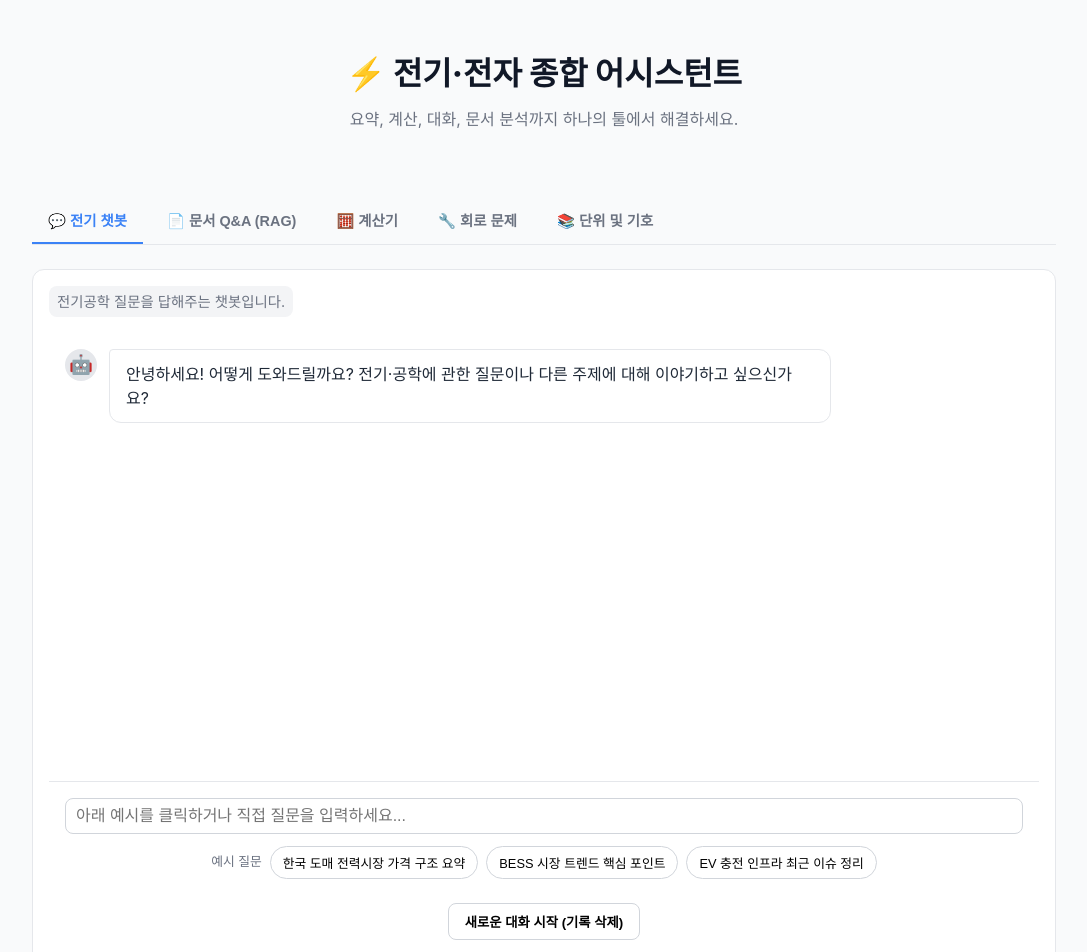
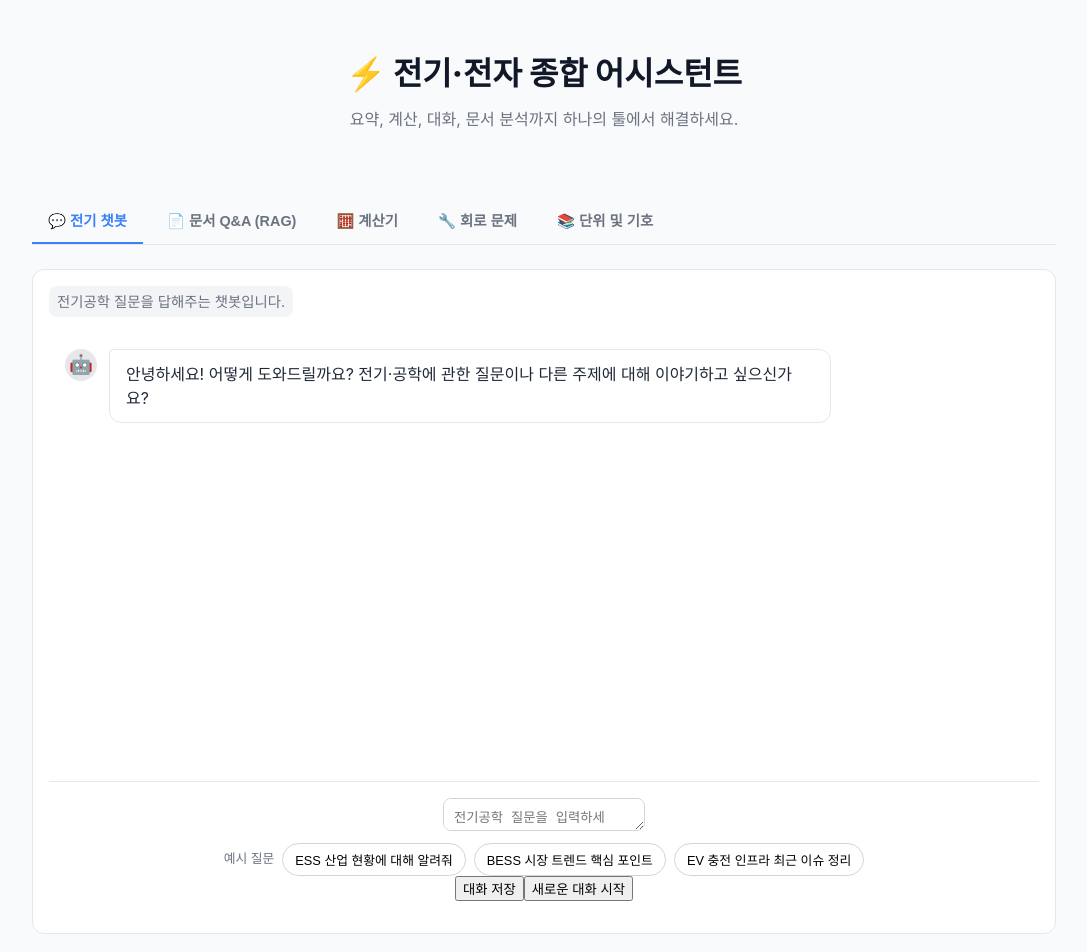
Before and after one commit to jungsday2/elec_chat, a React (Vite) app in the folder frontend/: page / in a window 1280 px wide. Shown: the top 952 px of the page, without its empty margins (96-1183 px from the left). Built offline with nearby package versions, Linux system fonts and the light colour scheme; no server answers.

Commit message:
Update Chat.tsx

```diff
--- a/frontend/src/components/Chat.tsx
+++ b/frontend/src/components/Chat.tsx
@@ -1,38 +1,59 @@
 import React, { useState, useEffect, useRef } from 'react'
 import { chat } from '../api'
-import './Chat.css'; // 새로운 CSS 파일 임포트
+import './Chat.css';
 
 type Msg = { role: 'user' | 'assistant', content: string }
 
 export default function Chat() {
-  const [messages, setMessages] = useState<Msg[]>([
-    { role: 'assistant', content: '안녕하세요! 어떻게 도와드릴까요? 전기·공학에 관한 질문이나 다른 주제에 대해 이야기하고 싶으신가요?' }
-  ]);
+  const [messages, setMessages] = useState<Msg[]>([]);
   const [input, setInput] = useState('')
   const [isLoading, setIsLoading] = useState(false);
   const chatWindowRef = useRef<HTMLDivElement>(null);
+  const textareaRef = useRef<HTMLTextAreaElement>(null);
 
+  // 컴포넌트가 처음 로드될 때 저장된 대화 기록을 불러옵니다.
+  useEffect(() => {
+    const savedChat = localStorage.getItem('chatHistory');
+    if (savedChat) {
+      setMessages(JSON.parse(savedChat));
+    } else {
+      // 저장된 내용이 없으면 초기 메시지를 설정합니다.
+      setMessages([
+        { role: 'assistant', content: '안녕하세요! 어떻게 도와드릴까요? 전기·공학에 관한 질문이나 다른 주제에 대해 이야기하고 싶으신가요?' }
+      ]);
+    }
+  }, []);
+
+  // 메시지 목록이 업데이트될 때마다 맨 아래로 스크롤합니다.
   useEffect(() => {
     if (chatWindowRef.current) {
       chatWindowRef.current.scrollTop = chatWindowRef.current.scrollHeight;
     }
   }, [messages]);
 
+  // 입력창 높이를 자동으로 조절합니다.
+  useEffect(() => {
+    if (textareaRef.current) {
+      textareaRef.current.style.height = 'auto';
+      textareaRef.current.style.height = `${textareaRef.current.scrollHeight}px`;
+    }
+  }, [input]);
+
   async function send() {
-    if (!input.trim()) return
-    const next: Msg[] = [...messages, { role: 'user' as const, content: input }]
-    setMessages(next)
-    setInput('')
+    if (!input.trim() || isLoading) return;
+    const next: Msg[] = [...messages, { role: 'user' as const, content: input }];
+    setMessages(next);
+    setInput('');
     setIsLoading(true);
 
-    const payload = next.map(m => ({ role: m.role, content: m.content }))
+    const payload = next.map(m => ({ role: m.role, content: m.content }));
     try {
-      const res = await chat(payload as any)
-      setMessages([...next, { role: 'assistant' as const, content: res.output }])
+      const res = await chat(payload as any);
+      setMessages([...next, { role: 'assistant' as const, content: res.output }]);
     } catch (e: any) {
-      setMessages([...next, { role: 'assistant' as const, content: '서버 오류가 발생했습니다. OPENAI_API_KEY가 설정되었는지 확인하세요.' }])
+      setMessages([...next, { role: 'assistant' as const, content: '서버 오류가 발생했습니다. OPENAI_API_KEY가 설정되었는지 확인하세요.' }]);
     } finally {
-        setIsLoading(false);
+      setIsLoading(false);
     }
   }
 
@@ -44,12 +65,20 @@ export default function Chat() {
     navigator.clipboard.writeText(text);
   };
 
+  // 대화 내용을 로컬 스토리지에 저장합니다.
+  const saveChat = () => {
+    localStorage.setItem('chatHistory', JSON.stringify(messages));
+    alert('대화 내용이 저장되었습니다.');
+  };
+
+  // 새 대화를 시작하고 저장된 기록도 삭제합니다.
   const startNewChat = () => {
+    localStorage.removeItem('chatHistory');
     setMessages([
-        { role: 'assistant', content: '안녕하세요! 어떻게 도와드릴까요? 전기·공학에 관한 질문이나 다른 주제에 대해 이야기하고 싶으신가요?' }
+      { role: 'assistant', content: '안녕하세요! 어떻게 도와드릴까요? 전기·공학에 관한 질문이나 다른 주제에 대해 이야기하고 싶으신가요?' }
     ]);
     setInput('');
-  }
+  };
 
   return (
     <div className="chat-container">
@@ -76,22 +105,31 @@ export default function Chat() {
         )}
       </div>
       <div className="chat-input-area">
-        <input
-          type="text"
+        <textarea
+          ref={textareaRef}
           value={input}
           onChange={(e) => setInput(e.target.value)}
-          onKeyPress={(e) => e.key === 'Enter' && send()}
-          placeholder="아래 예시를 클릭하거나 직접 질문을 입력하세요..."
+          onKeyPress={(e) => {
+            if (e.key === 'Enter' && !e.shiftKey) {
+              e.preventDefault();
+              send();
+            }
+          }}
+          placeholder="전기공학 질문을 입력하세요..."
           disabled={isLoading}
+          rows={1}
         />
         <div className="example-queries">
           <span>예시 질문</span>
-          <button onClick={() => handleExampleClick('한국 도매 전력시장 가격 구조 요약')}>한국 도매 전력시장 가격 구조 요약</button>
+          <button onClick={() => handleExampleClick('ESS 산업 현황에 대해 알려줘')}>ESS 산업 현황에 대해 알려줘</button>
           <button onClick={() => handleExampleClick('BESS 시장 트렌드 핵심 포인트')}>BESS 시장 트렌드 핵심 포인트</button>
           <button onClick={() => handleExampleClick('EV 충전 인프라 최근 이슈 정리')}>EV 충전 인프라 최근 이슈 정리</button>
         </div>
-        <button className="new-chat-btn" onClick={startNewChat}>새로운 대화 시작 (기록 삭제)</button>
+        <div className="chat-actions">
+          <button className="action-btn" onClick={saveChat}>대화 저장</button>
+          <button className="action-btn" onClick={startNewChat}>새로운 대화 시작</button>
+        </div>
       </div>
     </div>
-  )
+  );
 }
```
